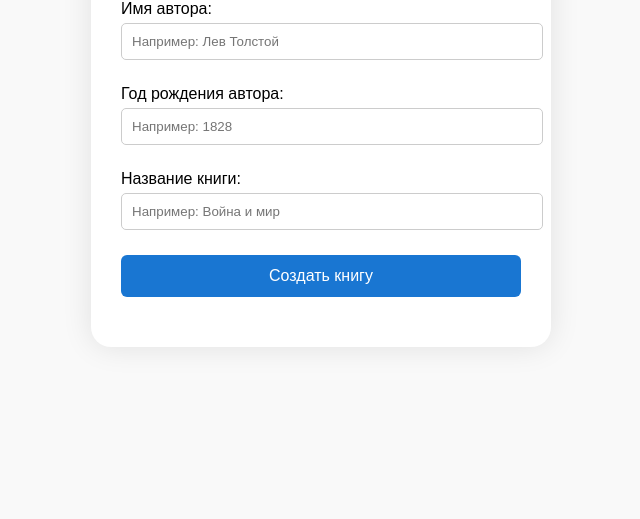
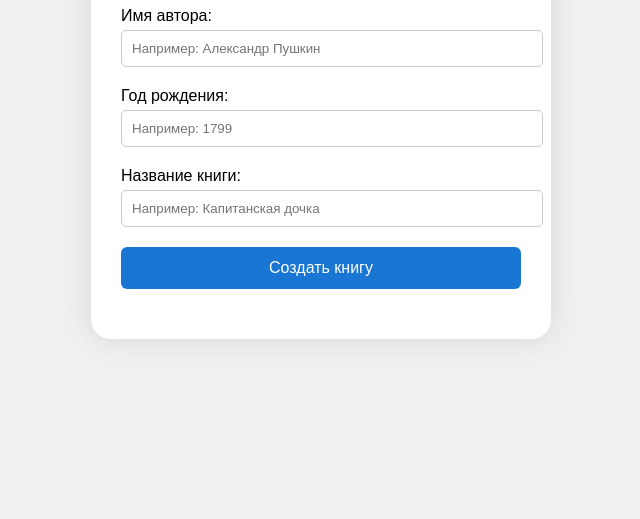
Before and after one commit to sabinamrtv/mmm, a website: page muratova23ID1b/lab3_zadanie3/3.1/index.html in a window 1280 px wide. Shown: the part 281-800 px from the top of the page, without its empty margins (319-959 px from the left). Drawn offline with Linux system fonts and the light colour scheme.

Commit message:
форматирование

```diff
--- a/muratova23ID1b/lab3_zadanie3/3.1/css/main.css
+++ b/muratova23ID1b/lab3_zadanie3/3.1/css/main.css
@@ -3,9 +3,9 @@ body {
     justify-content: center;
     align-items: center;
     min-height: 100vh;
-    background-color: #f9f9f9;
     margin: 0;
     font-family: Arial, sans-serif;
+    background-color: #f0f0f0;
 }
 
 .container {
@@ -23,7 +23,7 @@ h1 {
 }
 
 label {
-    margin-top: 15px;
+    margin-top: 10px;
     display: block;
 }
 
@@ -45,7 +45,7 @@ button {
     border-radius: 6px;
     font-size: 16px;
     cursor: pointer;
-    margin-top: 15px;
+    margin-top: 10px;
 }
 
 button:hover {
--- a/muratova23ID1b/lab3_zadanie3/3.1/index.html
+++ b/muratova23ID1b/lab3_zadanie3/3.1/index.html
@@ -13,20 +13,19 @@
         <h1>Информация о книге</h1>
 
         <label for="authorName">Имя автора:</label>
-        <input type="text" id="authorName" placeholder="Например: Лев Толстой" />
+        <input type="text" id="authorName" placeholder="Например: Александр Пушкин" />
 
-        <label for="birthYear">Год рождения автора:</label>
-        <input type="number" id="birthYear" placeholder="Например: 1828" />
+        <label for="birthYear">Год рождения:</label>
+        <input type="number" id="birthYear" placeholder="Например: 1799" />
 
         <label for="bookTitle">Название книги:</label>
-        <input type="text" id="bookTitle" placeholder="Например: Война и мир" />
+        <input type="text" id="bookTitle" placeholder="Например: Капитанская дочка" />
 
         <button onclick="createBook()">Создать книгу</button>
 
         <div id="result"></div>
     </div>
 
-
     <script src="dist/main.js"></script>
 </body>
 
--- a/muratova23ID1b/tsconfig.json
+++ b/muratova23ID1b/tsconfig.json
@@ -4,5 +4,5 @@
   },
   "include": [
     "**/src/**/*"
-, "lab3_zadanie1/1.1/dist/main.js", "lab3_zadanie1/1.2/dist/main.js", "lab3_zadanie2/2.1/dist/main.js", "lab3_zadanie2/2.2/src/main.ts", "lab3_zadanie2/2.2/dist/main.js"  ]
+, "lab3_zadanie1/1.1/dist/main.js", "lab3_zadanie1/1.2/dist/main.js", "lab3_zadanie2/2.1/dist/main.js", "lab3_zadanie2/2.2/src/main.ts", "lab3_zadanie2/2.2/dist/main.js", "lab3_zadanie3/3.1/dist/main.js"  ]
 }
```
Also changed, not shown: muratova23ID1b/lab3_zadanie3/3.1/src/main.ts (+17 -8 lines).
